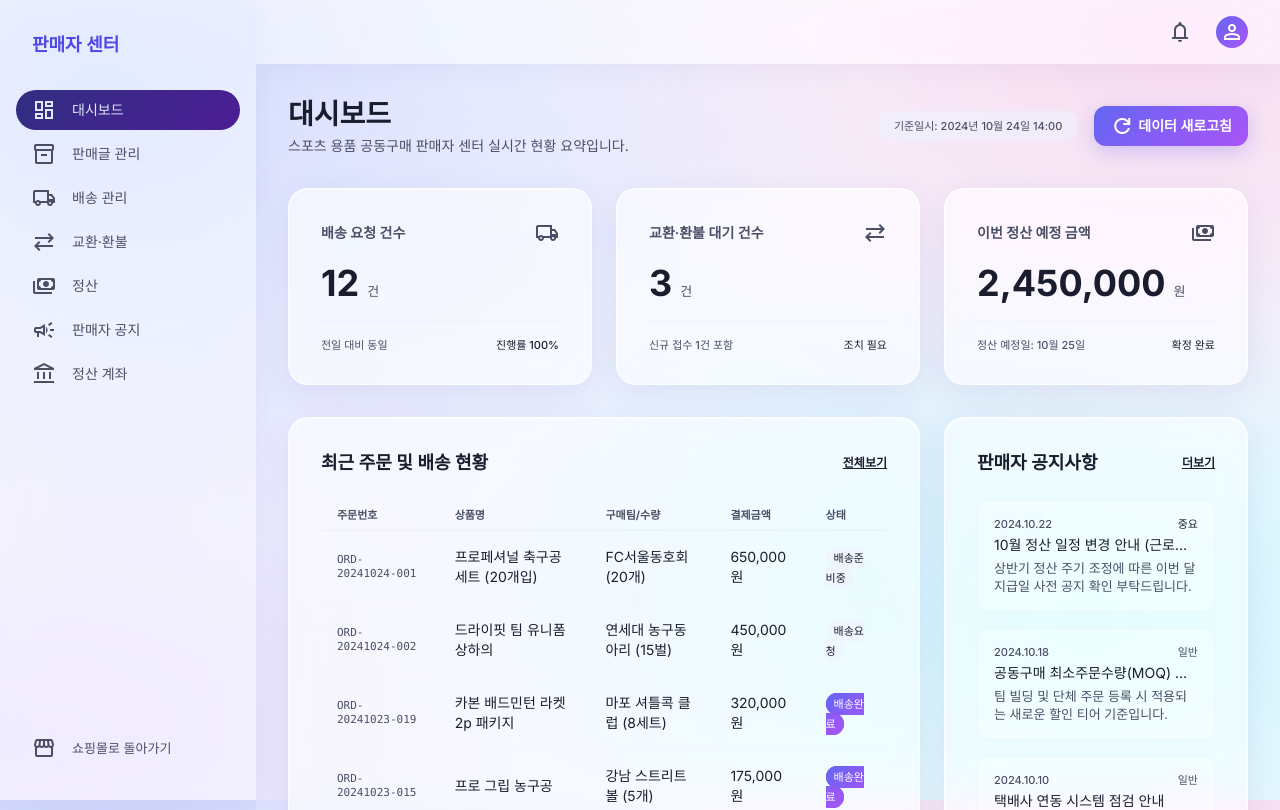
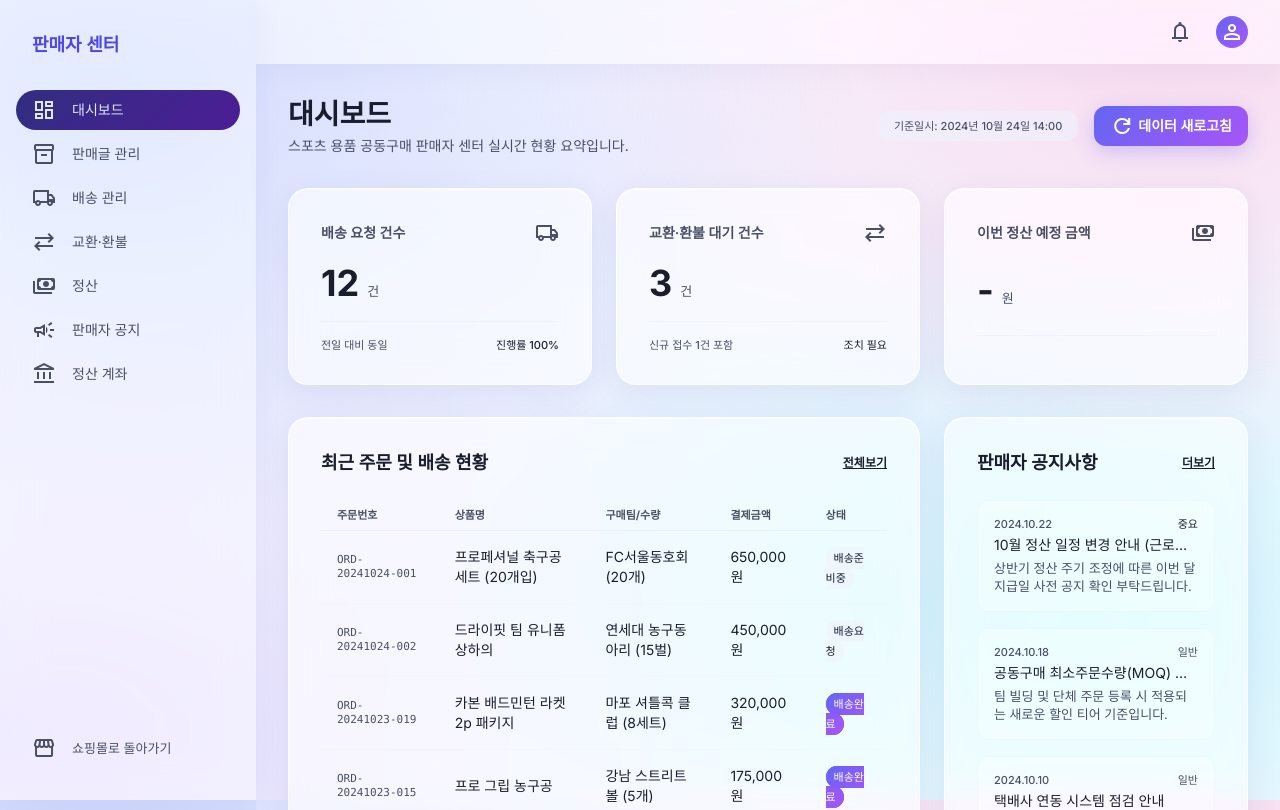
Before and after one commit to prgrms-be-adv-devcourse/beadv8_7_CartMate_FE, a Next.js app: page /seller in a window 1280 px wide. Shown: the top 810 px of the page. Built offline with nearby package versions, Linux system fonts and the light colour scheme; no server answers.

Commit message:
feat: 판매자 대시보드 정산 예정 금액 카드 연결

```diff
--- /dev/null
+++ b/src/app/seller/_components/PendingSettlementCard.tsx
@@ -0,0 +1,35 @@
+'use client';
+
+import { useGetMySettlementInfo } from '@/api/generated/payout-controller/payout-controller';
+import Icon from '@/components/ui/Icon';
+
+// "2026-11-15" 를 "11월 15일" 로 바꾼다.
+function monthDay(date: string | undefined): string {
+    if (!date) return '-';
+    const [, month, day] = date.split('-');
+    return `${Number(month)}월 ${Number(day)}일`;
+}
+
+// 대시보드의 "이번 정산 예정 금액" 카드. 지급 예정 금액과 다음 지급일을 정산 정보 API 에서 가져온다.
+// 다른 요약 카드와 같은 모양이고, BE 에 없는 상태 문구("확정 완료")는 보여 주지 않는다.
+export default function PendingSettlementCard() {
+    const info = useGetMySettlementInfo();
+    const data = info.data?.data;
+    const ready = info.isSuccess && data !== undefined;
+
+    return (
+        <div className="bg-surface-container-lowest p-space-xl rounded-xl border border-outline-variant/40 flex flex-col justify-between relative overflow-hidden group hover:border-outline transition-all">
+            <div className="flex items-center justify-between mb-space-md">
+                <span className="text-label-md text-on-surface-variant">이번 정산 예정 금액</span>
+                <Icon name="payments" className="text-on-surface-variant" />
+            </div>
+            <div className="flex items-baseline gap-space-sm">
+                <span className="text-display-xl font-display-xl text-on-surface">{ready ? (data.pendingPayoutAmount ?? 0).toLocaleString('ko-KR') : '-'}</span>
+                <span className="text-body-sm text-on-surface-variant">원</span>
+            </div>
+            <div className="mt-space-md pt-space-md border-t border-outline-variant/20 flex items-center justify-between text-caption text-on-surface-variant">
+                <span>{ready ? `정산 예정일: ${monthDay(data.nextPayoutDate)}` : ''}</span>
+            </div>
+        </div>
+    );
+}
--- a/src/app/seller/page.tsx
+++ b/src/app/seller/page.tsx
@@ -2,13 +2,13 @@ import type { Metadata } from 'next';
 import Link from 'next/link';
 import Icon from '@/components/ui/Icon';
 import { ROUTES } from '@/lib/routes';
+import PendingSettlementCard from './_components/PendingSettlementCard';
 
 export const metadata: Metadata = { title: '판매자 대시보드 | TEAMBUY' };
 
 const SUMMARY_CARDS = [
     { label: '배송 요청 건수', icon: 'local_shipping', value: '12', unit: '건', note: '전일 대비 동일', status: '진행률 100%' },
     { label: '교환·환불 대기 건수', icon: 'sync_alt', value: '3', unit: '건', note: '신규 접수 1건 포함', status: '조치 필요' },
-    { label: '이번 정산 예정 금액', icon: 'payments', value: '2,450,000', unit: '원', note: '정산 예정일: 10월 25일', status: '확정 완료' },
 ];
 
 const RECENT_ORDERS = [
@@ -57,6 +57,8 @@ export default function SellerDashboardPage() {
                         </div>
                     </div>
                 ))}
+                {/* 정산 예정 금액과 정산 예정일은 BE 의 정산 정보를 조회한다 */}
+                <PendingSettlementCard />
             </div>
             <div className="grid grid-cols-3 gap-space-lg">
                 <div className="col-span-2 bg-surface-container-lowest p-space-xl rounded-xl border border-outline-variant/40 flex flex-col">
```
